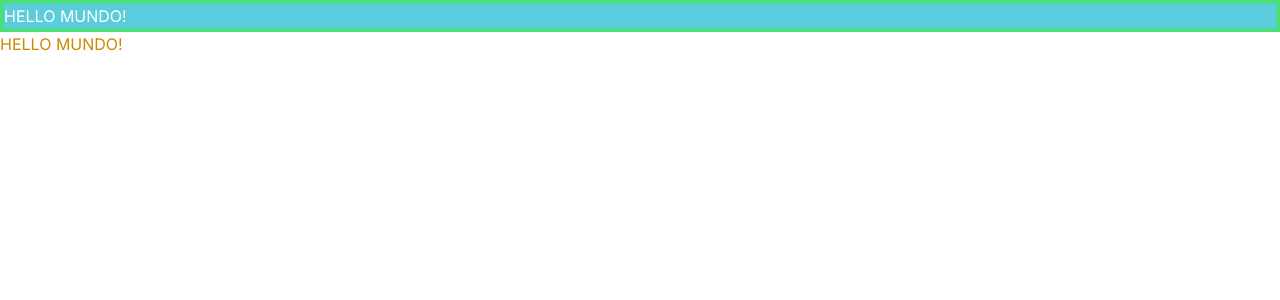
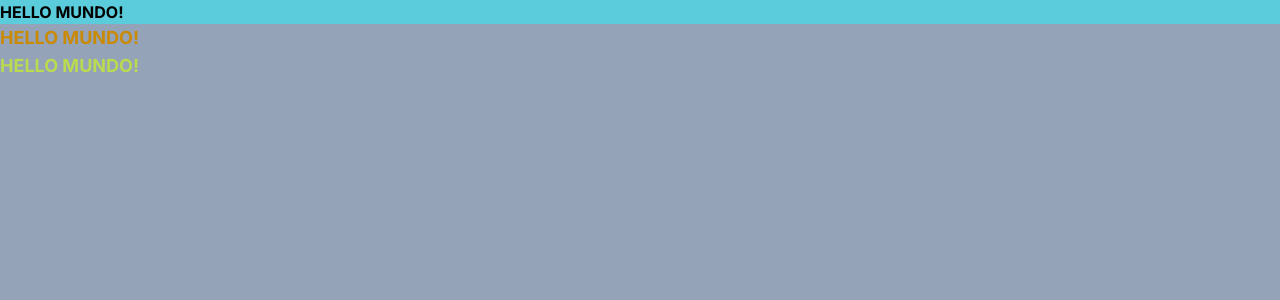
Before and after one commit to alltrust/tailwind-demo, a Next.js app: page / in a window 1280 px wide. Shown: the top 300 px of the page. Built offline with nearby package versions, Linux system fonts and the light colour scheme.

Commit message:
customizations

```diff
--- a/app/globals.css
+++ b/app/globals.css
@@ -1,3 +1,18 @@
 @tailwind base;
 @tailwind components;
 @tailwind utilities;
+
+/* this layers overrides the base, components, or utilities that comes
+with built in tailwind */
+
+/* you can even change the text color on the base html, however,
+inline styles take priority */
+
+/* chain apply actions are also permitted! */
+@layer base {
+  html {
+    /* @apply bg-slate-600;
+    @apply text-white; */
+    @apply bg-slate-400 text-black font-bold;
+  }
+}
--- a/app/page.tsx
+++ b/app/page.tsx
@@ -5,11 +5,16 @@ import Image from "next/image";
 
 //custom colours
 //config.ts
+
+//media queries apply via sm: , md: , lg: , xl: , 2xl:
+
+//arbitrary values in []
 export default function Home() {
   return (
     <div>
-      <h1 className="bg-custom_blue-000 text-white border-4 border-green-400">HELLO MUNDO!</h1>
-      <h1 className="text-yellow-600">HELLO MUNDO!</h1>
+      <h1 className="bg-custom_blue-000 border-green-400">HELLO MUNDO!</h1>
+      <h1 className="text-yellow-600 sm:text-sm md:text-lg xl:text-2xl">HELLO MUNDO!</h1>
+      <h1 className="text-[#bada50] sm:text-sm md:text-lg xl:text-2xl">HELLO MUNDO!</h1>
     </div>
   );
 }
--- a/tailwind.config.ts
+++ b/tailwind.config.ts
@@ -2,6 +2,12 @@ import type { Config } from 'tailwindcss'
 
 //when you add custom colors, it overrides tailwind
 //therefore you can extend the custom colours as oppose to overriding
+
+//here we can modify and add the fontFamily
+
+//spacing refers to the margin, padding, etc.
+
+//plugins
 const config: Config = {
   content: [
     './pages/**/*.{js,ts,jsx,tsx,mdx}',
@@ -9,6 +15,20 @@ const config: Config = {
     './app/**/*.{js,ts,jsx,tsx,mdx}',
   ],
   theme: {
+    screens:{
+      sm: '480px',
+      md: '768px',
+      lg: '976px',
+      xl: '1440px',
+    },
+    spacing: {
+      '1': '100px',
+      '2': '12px',
+      '3': '16px',
+      '4': '24px',
+      '5': '32px',
+      '6': '48px',
+    },
     extend: {
       colors: {
         custom_blue:{
```
